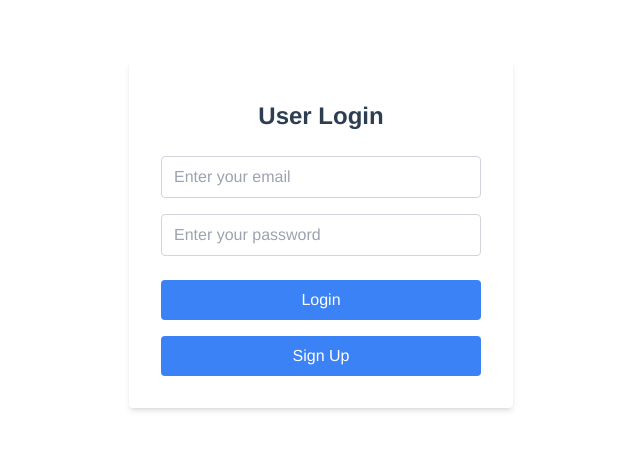
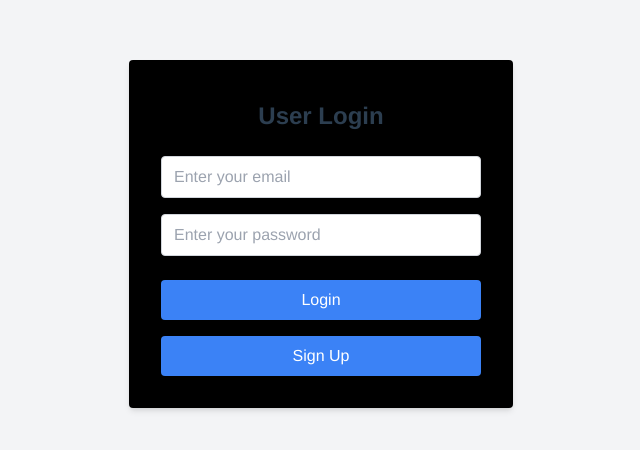
Before and after one commit to HunterX-LLC/FYP-Car-rental, a Vue app in the folder FrontEnd/auto-mobile-system/: page /login in a window 1280 px wide. Shown: the part 166-616 px from the top of the page, without its empty margins (319-959 px from the left). Built offline with nearby package versions, Linux system fonts and the light colour scheme.

Commit message:
Update LoginPage.vue

```diff
--- a/FrontEnd/auto-mobile-system/src/components/LoginPage.vue
+++ b/FrontEnd/auto-mobile-system/src/components/LoginPage.vue
@@ -1,6 +1,6 @@
 <template>
-    <div class="min-h-screen flex items-center justify-center bg-black-100">
-      <div class="bg-white p-8 rounded shadow-md w-96">
+    <div class="min-h-screen flex items-center justify-center bg-gray-100">
+      <div class="bg-black p-8 rounded shadow-md w-96">
               <!-- loader  -->
               <LoaderComp v-show="!validationError && showLoader"/>
         <h2 class="text-2xl font-semibold mb-4 p-2">User Login</h2>
```
